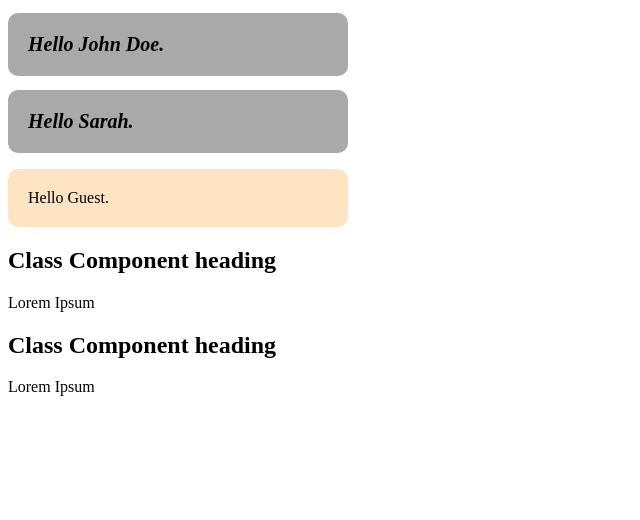
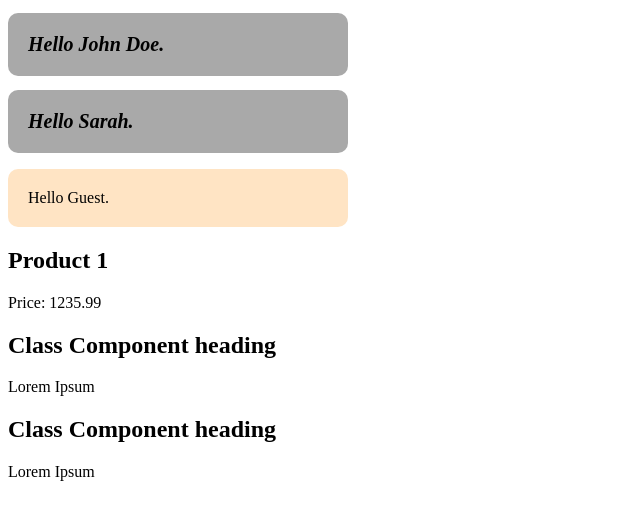
Before and after one commit to fc-fullstack-courses/pfe-2024-1-react-lessons, a React (Vite) app: page / in a window 1280 px wide. Shown: the top 520 px of the page, without its empty margins (0-640 px from the left). Built offline with nearby package versions, Linux system fonts and the light colour scheme.

Commit message:
Add basic Product component

```diff
--- a/src/App.jsx
+++ b/src/App.jsx
@@ -2,6 +2,7 @@ import React from 'react';
 import MyClassComponent from './components/MyClassComponent';
 import MyFunctionalComponent from './components/MyFunctionComponent';
 import Greeting from './components/Greeting';
+import Product from './components/Product';
 
 // звичайний елемент у реакті
 const elem1 = React.createElement(
@@ -45,6 +46,13 @@ const elem2 = (
 // jsx fragment
 // const frag = <></>;
 
+const product1 = {
+  id: 0,
+  name: 'Product 1',
+  price: 1235.99,
+  description: 'Lorem Ipsum bla bla bla',
+};
+
 function App() {
   const shouldClassComponentsRender = Math.random() > 0.5;
 
@@ -71,8 +79,17 @@ function App() {
       <Greeting userFirstName='John' userLastName='Doe' />
       <Greeting userFirstName='Sarah' />
       <Greeting />
-      {shouldClassComponentsRender ? <MyClassComponent /> : <MyFunctionalComponent />}
-      {shouldClassComponentsRender ? <MyClassComponent /> : <MyFunctionalComponent />}
+      <Product product={product1} />
+      {shouldClassComponentsRender ? (
+        <MyClassComponent />
+      ) : (
+        <MyFunctionalComponent />
+      )}
+      {shouldClassComponentsRender ? (
+        <MyClassComponent />
+      ) : (
+        <MyFunctionalComponent />
+      )}
     </>
   );
 }
--- /dev/null
+++ b/src/components/Product/index.jsx
@@ -0,0 +1,19 @@
+import React from 'react';
+
+class Product extends React.Component {
+  render() {
+    const {
+      product: { id, name, price, desicription },
+    } = this.props;
+
+    return (
+      <article id={`product-${id}`}>
+        <h2>{name}</h2>
+        <p>Price: {price}</p>
+        <p>{desicription}</p>
+      </article>
+    );
+  }
+}
+
+export default Product;
```
